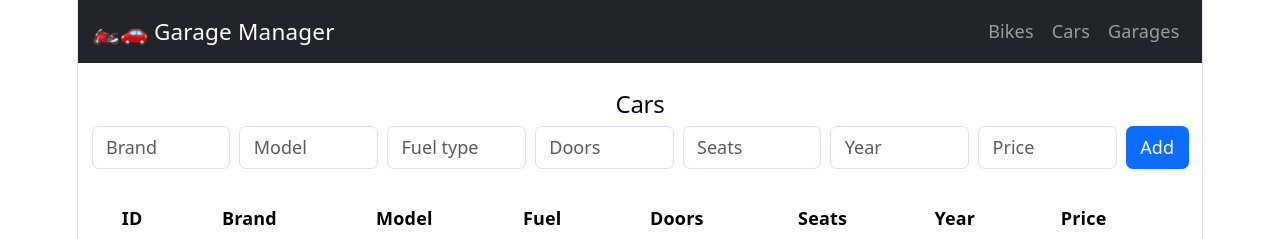
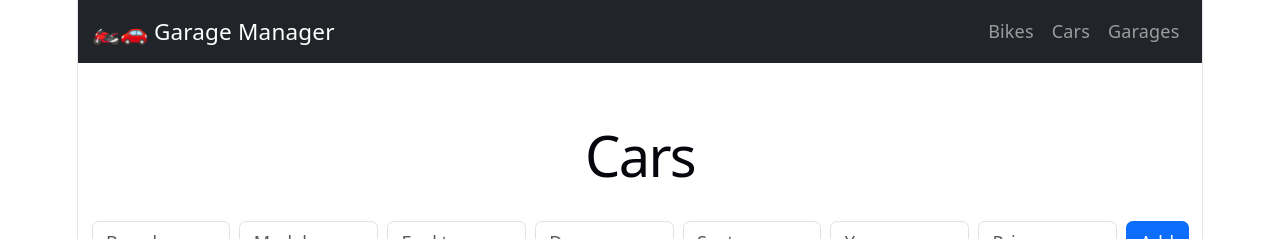
Before and after one commit to argeldev21/react-microservizi, a React (Vite) app in the folder react-microservizi/: page /cars in a window 1280 px wide. Shown: the top 239 px of the page. Built offline with nearby package versions, Linux system fonts and the light colour scheme; no server answers.

Commit message:
[edit]: files Bikes.jsx & Cars.jsx

```diff
--- a/react-microservizi/src/pages/Bikes/Bikes.jsx
+++ b/react-microservizi/src/pages/Bikes/Bikes.jsx
@@ -45,7 +45,7 @@ function Bikes() {
     return (
         <main className="container py-4">
 
-            <h2>Bikes</h2>
+            <h1>Bikes</h1>
 
             <form id="bike-form" className="row g-2 mb-4" onSubmit={handleSubmit}>
 
--- a/react-microservizi/src/pages/Cars/Cars.jsx
+++ b/react-microservizi/src/pages/Cars/Cars.jsx
@@ -46,7 +46,7 @@ function Cars() {
     return (
         <main className="container py-4">
 
-            <h2>Cars</h2>
+            <h1>Cars</h1>
 
             <form id="car-form" className="row g-2 mb-4" onSubmit={handleSubmit}>
 
```
